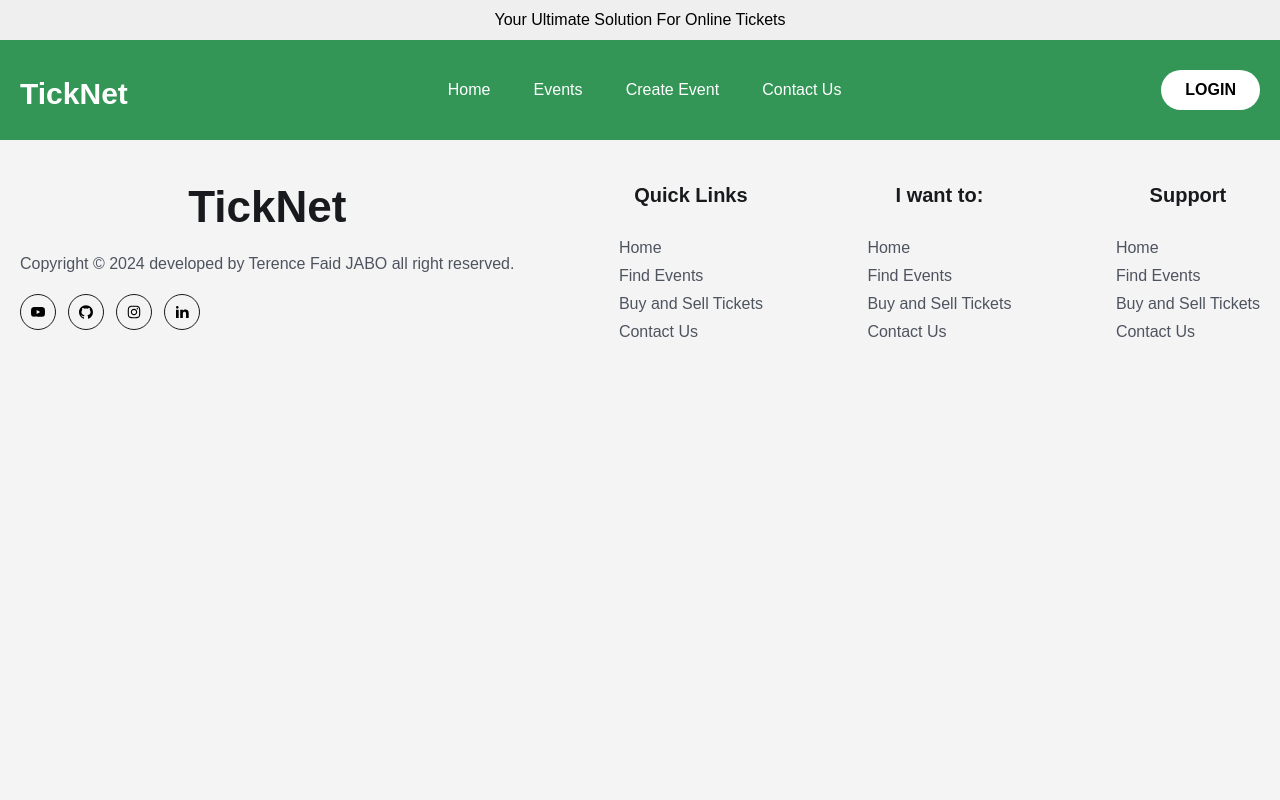
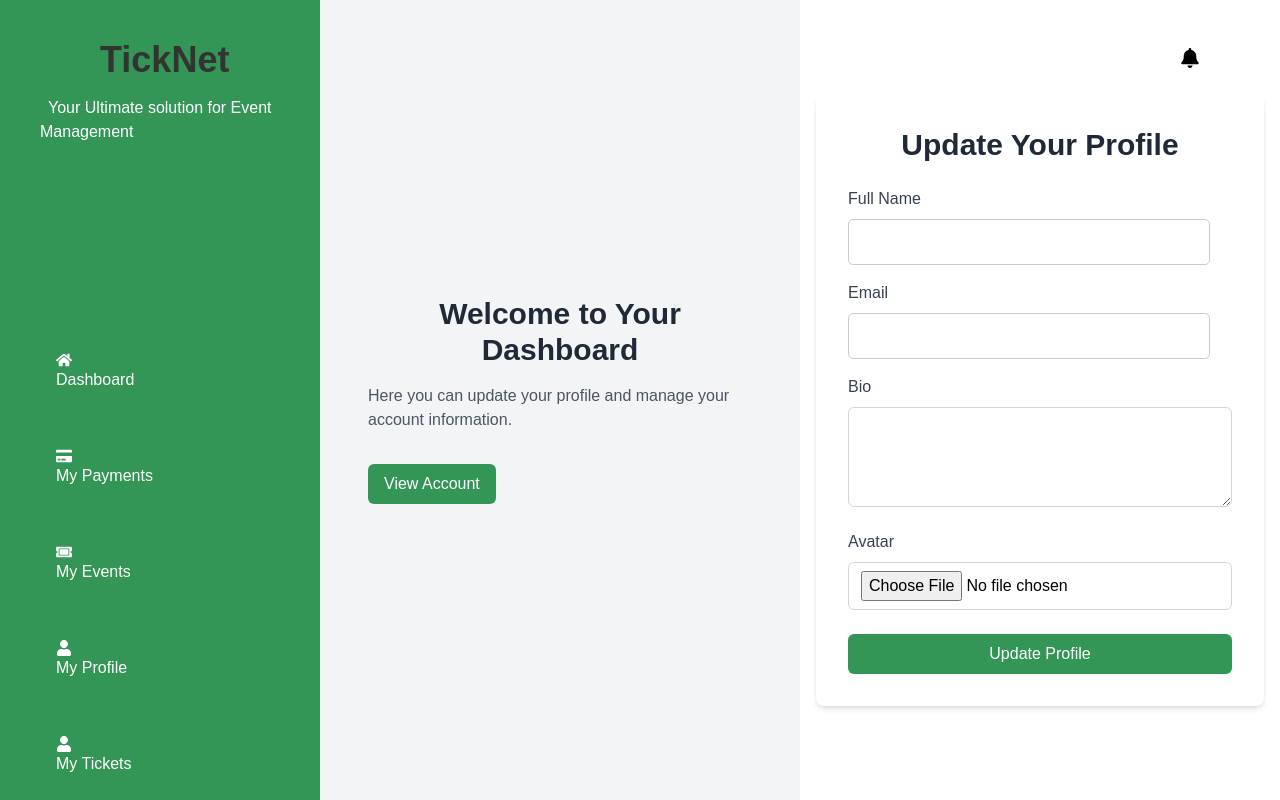
Before and after one commit to faid-terence/Event-Ease-V1.2, a React (Vite) app: page /profile in a window 1280 px wide. Built offline with nearby package versions, Linux system fonts and the light colour scheme.

Commit message:
feat: implement profile dashboard UI

```diff
--- /dev/null
+++ b/src/Pages/MyProfileDashboard.jsx
@@ -0,0 +1,25 @@
+import React from "react";
+import DashboardHeader from "../components/Dashboard/DashboardHeader";
+import Aside from "../components/Dashboard/Aside";
+import UserProfile from "./userProfile";
+import profile from "../assets/terence 1.png";
+import ProfileDashboard from "./ProfileDashboard";
+
+const user = {
+  name: "John Doe",
+  image: profile,
+};
+
+export const MyProfileDashboard = () => {
+  return (
+    <div className="flex flex-col h-screen">
+      <DashboardHeader user={user} />
+      <div className="flex flex-1">
+        <Aside />
+        <div className="flex-1">
+          <ProfileDashboard />
+        </div>
+      </div>
+    </div>
+  );
+};
--- /dev/null
+++ b/src/Pages/ProfileDashboard.jsx
@@ -0,0 +1,133 @@
+import React, { useState } from "react";
+
+const ProfileDashboard = () => {
+  const [formData, setFormData] = useState({
+    name: "",
+    email: "",
+    bio: "",
+    avatar: null,
+  });
+
+  const handleChange = (e) => {
+    const { name, value, files } = e.target;
+    setFormData((prevData) => ({
+      ...prevData,
+      [name]: name === "avatar" ? files[0] : value,
+    }));
+  };
+
+  const handleSubmit = (e) => {
+    e.preventDefault();
+    // Here, you can send the formData object to the server using fetch, axios, or another method
+    console.log(formData);
+    // Reset the form after submission
+    setFormData({
+      name: "",
+      email: "",
+      bio: "",
+      avatar: null,
+    });
+  };
+
+  return (
+    <div className="flex min-h-screen">
+      <div className="bg-gray-100 w-1/2 flex items-center justify-center">
+        <div className="max-w-md p-8">
+          <h2 className="text-3xl font-bold mb-4 text-gray-800">
+            Welcome to Your Dashboard
+          </h2>
+          <p className="text-gray-600 mb-8">
+            Here you can update your profile and manage your account
+            information.
+          </p>
+          <button className="bg-[#339657] text-white font-medium py-2 px-4 rounded-md focus:outline-none focus:ring-2">
+            View Account
+          </button>
+        </div>
+      </div>
+      <div className="bg-white w-1/2 flex items-center justify-center">
+        <div className="p-8 rounded-lg shadow-md w-full max-w-md">
+          <h1 className="text-3xl font-bold mb-6 text-center text-gray-800">
+            Update Your Profile
+          </h1>
+          <form onSubmit={handleSubmit}>
+            <div className="mb-4">
+              <label
+                htmlFor="name"
+                className="block text-gray-700 font-medium mb-2"
+              >
+                Full Name
+              </label>
+              <input
+                type="text"
+                id="name"
+                name="name"
+                value={formData.name}
+                onChange={handleChange}
+                required
+                className="w-full px-3 py-2 border border-gray-300 rounded-md focus:outline-none focus:ring-2 focus:ring-blue-500"
+              />
+            </div>
+            <div className="mb-4">
+              <label
+                htmlFor="email"
+                className="block text-gray-700 font-medium mb-2"
+              >
+                Email
+              </label>
+              <input
+                type="email"
+                id="email"
+                name="email"
+                value={formData.email}
+                onChange={handleChange}
+                required
+                className="w-full px-3 py-2 border border-gray-300 rounded-md focus:outline-none focus:ring-2 focus:ring-blue-500"
+              />
+            </div>
+            <div className="mb-4">
+              <label
+                htmlFor="bio"
+                className="block text-gray-700 font-medium mb-2"
+              >
+                Bio
+              </label>
+              <textarea
+                id="bio"
+                name="bio"
+                value={formData.bio}
+                onChange={handleChange}
+                className="w-full px-3 py-2 border border-gray-300 rounded-md focus:outline-none focus:ring-2 focus:ring-blue-500"
+                rows="3"
+              />
+            </div>
+            <div className="mb-6">
+              <label
+                htmlFor="avatar"
+                className="block text-gray-700 font-medium mb-2"
+              >
+                Avatar
+              </label>
+              <input
+                type="file"
+                id="avatar"
+                name="avatar"
+                onChange={handleChange}
+                accept="image/*"
+                className="w-full px-3 py-2 border border-gray-300 rounded-md focus:outline-none focus:ring-2 focus:ring-blue-500"
+              />
+            </div>
+            <button
+              type="submit"
+              className="w-full px-4 py-2 bg-[#339657] text-white font-medium rounded-md  focus:outline-none focus:ring-2"
+            >
+              Update Profile
+            </button>
+          </form>
+        </div>
+      </div>
+    </div>
+  );
+};
+
+export default ProfileDashboard;
--- /dev/null
+++ b/src/Pages/userProfile.jsx
@@ -0,0 +1,109 @@
+import React, { useState } from "react";
+
+const UserProfile = () => {
+  const [name, setName] = useState("John Doe");
+  const [email, setEmail] = useState("john.doe@example.com");
+  const [dob, setDob] = useState("1990-01-01");
+  const [gender, setGender] = useState("Male");
+  const [phone, setPhone] = useState("123-456-7890");
+  const [address, setAddress] = useState("123 Main St, Anytown");
+
+  const handleSave = () => {
+    // Handle save logic here
+  };
+
+  return (
+    <div className="max-w-lg mx-auto mt-8 p-8 bg-white rounded-lg shadow-md">
+      <h2 className="text-3xl font-semibold mb-4 text-center text-gray-800">
+        My Profile
+      </h2>
+      <div className="grid grid-cols-2 gap-6">
+        <div className="space-y-2">
+          <label htmlFor="name" className="text-gray-600">
+            Name
+          </label>
+          <input
+            type="text"
+            id="name"
+            className="input-field"
+            value={name}
+            onChange={(e) => setName(e.target.value)}
+          />
+        </div>
+        <div className="space-y-2">
+          <label htmlFor="email" className="text-gray-600">
+            Email
+          </label>
+          <input
+            type="email"
+            id="email"
+            className="input-field"
+            value={email}
+            onChange={(e) => setEmail(e.target.value)}
+          />
+        </div>
+        <div className="space-y-2">
+          <label htmlFor="dob" className="text-gray-600">
+            Date of Birth
+          </label>
+          <input
+            type="date"
+            id="dob"
+            className="input-field"
+            value={dob}
+            onChange={(e) => setDob(e.target.value)}
+          />
+        </div>
+        <div className="space-y-2">
+          <label htmlFor="gender" className="text-gray-600">
+            Gender
+          </label>
+          <select
+            id="gender"
+            className="input-field"
+            value={gender}
+            onChange={(e) => setGender(e.target.value)}
+          >
+            <option value="Male">Male</option>
+            <option value="Female">Female</option>
+            <option value="Other">Other</option>
+          </select>
+        </div>
+        <div className="space-y-2">
+          <label htmlFor="phone" className="text-gray-600">
+            Phone
+          </label>
+          <input
+            type="text"
+            id="phone"
+            className="input-field"
+            value={phone}
+            onChange={(e) => setPhone(e.target.value)}
+          />
+        </div>
+        <div className="space-y-2">
+          <label htmlFor="address" className="text-gray-600">
+            Address
+          </label>
+          <textarea
+            id="address"
+            className="input-field"
+            rows="3"
+            value={address}
+            onChange={(e) => setAddress(e.target.value)}
+          ></textarea>
+        </div>
+      </div>
+      <div className="mt-6 flex justify-center">
+        <button
+          className="bg-blue-500 text-white py-2 px-6 rounded-full hover:bg-blue-600 transition duration-300 ease-in-out transform hover:scale-105"
+          onClick={handleSave}
+        >
+          Save Changes
+        </button>
+      </div>
+    </div>
+  );
+};
+
+export default UserProfile;
--- a/src/Routes/Router.jsx
+++ b/src/Routes/Router.jsx
@@ -19,6 +19,9 @@ import { EmailVerified } from "../Pages/EmailVerified";
 import { MyTickets } from "../components/Dashboard/Tickets/MyTickets";
 import { TicketsDashboard } from "../Pages/TicketsDashboard";
 import { MyPayments } from "../components/Dashboard/Payments/MyPayments";
+import ProfileDashboard from "../Pages/ProfileDashboard";
+import UserProfile from "../Pages/userProfile";
+import { MyProfileDashboard } from "../Pages/MyProfileDashboard";
 
 export const Router = () => {
   return (
@@ -68,6 +71,8 @@ export const Router = () => {
         }
       />
       <Route path="/dahboard-tickets" element={<TicketsDashboard />} />
+      <Route path="/my-profile" element={<ProfileDashboard />} />
+      <Route path="/profile" element={<MyProfileDashboard />} />
     </Routes>
   );
 };
--- a/src/components/Layout/layout.jsx
+++ b/src/components/Layout/layout.jsx
@@ -15,7 +15,8 @@ export const Layout = () => {
     location.pathname === "/payments" ||
     location.pathname === "/verify-email" ||
     location.pathname === "/auth/email-verified/:verifcationToken" ||
-    location.pathname === "/dahboard-tickets";
+    location.pathname === "/dahboard-tickets" ||
+    location.pathname === "/profile";
 
   const excludeFooter =
     location.pathname === "/dashboard" ||
@@ -23,7 +24,8 @@ export const Layout = () => {
     location.pathname === "/verify-email" ||
     location.pathname === "/my-events" ||
     location.pathname === "/auth/email-verified/:verifcationToken" ||
-    location.pathname === "/dahboard-tickets";
+    location.pathname === "/dahboard-tickets" ||
+    location.pathname === "/profile";
 
   return (
     <>
```
